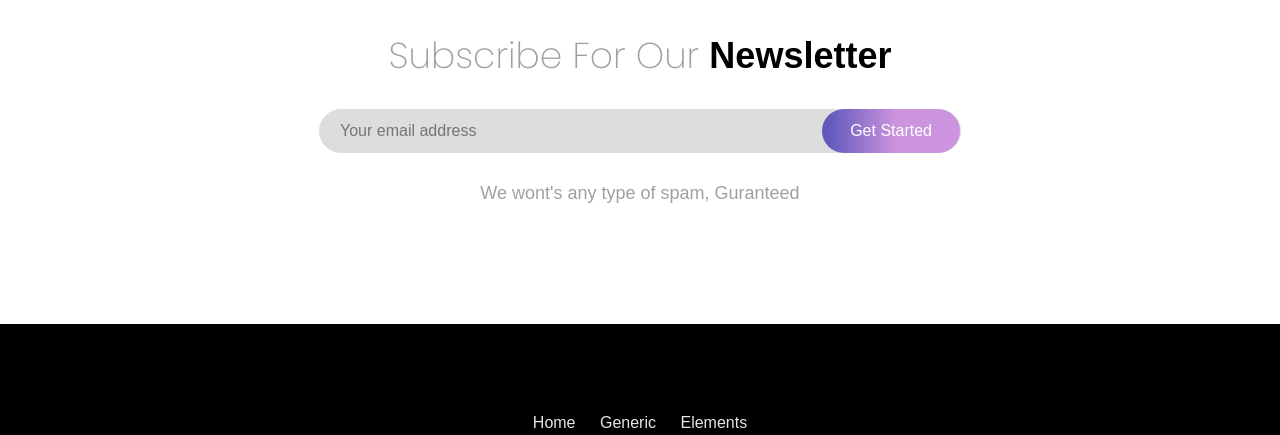
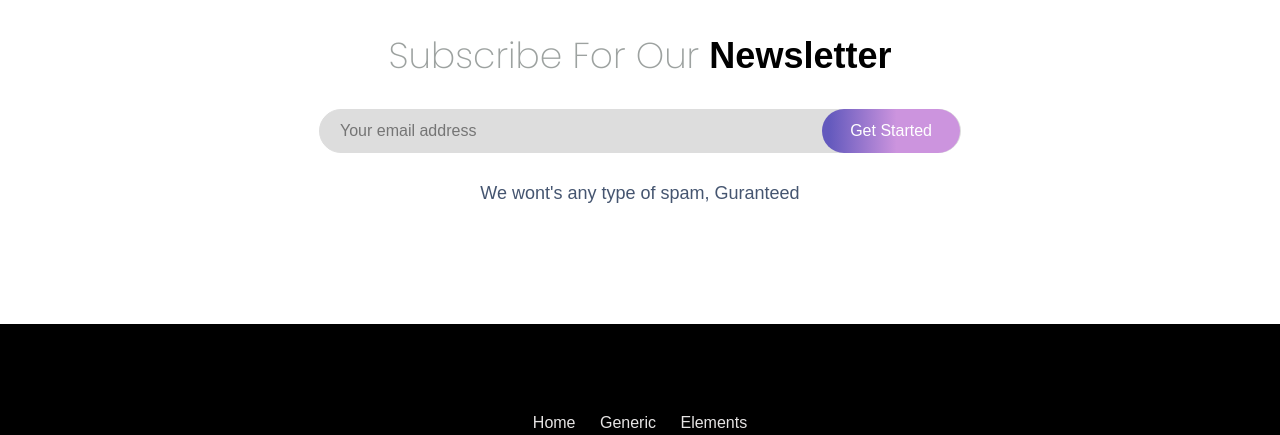
Before and after one commit to abdulaha017/abdulaha017.github.io, a plain HTML site: page Github-simple-design/index.html in a window 1280 px wide. Shown: the part 3184-3619 px from the top of the page. Drawn offline with Linux system fonts and the light colour scheme.

Commit message:
Update style.css

```diff
--- a/Github-simple-design/assets/css/style.css
+++ b/Github-simple-design/assets/css/style.css
@@ -386,7 +386,7 @@ a.top-right-btn i {
 }
 
 .subscribe p {
-    color: #9DA2A0;
+    color: #455570;
     font-size: 18px;
     font-weight: normal;
     padding: 15px 0 0;
```
